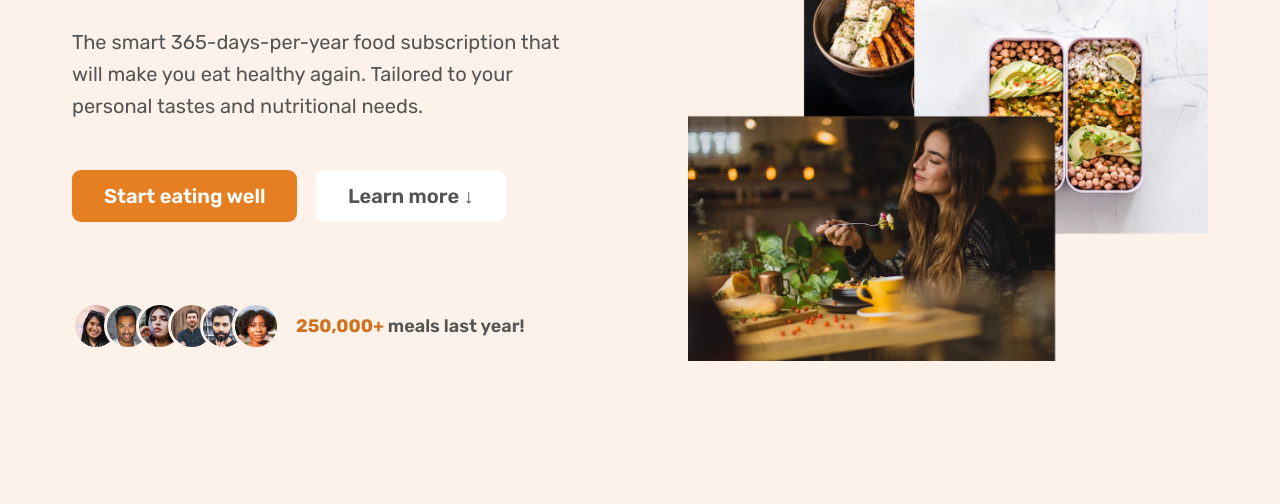
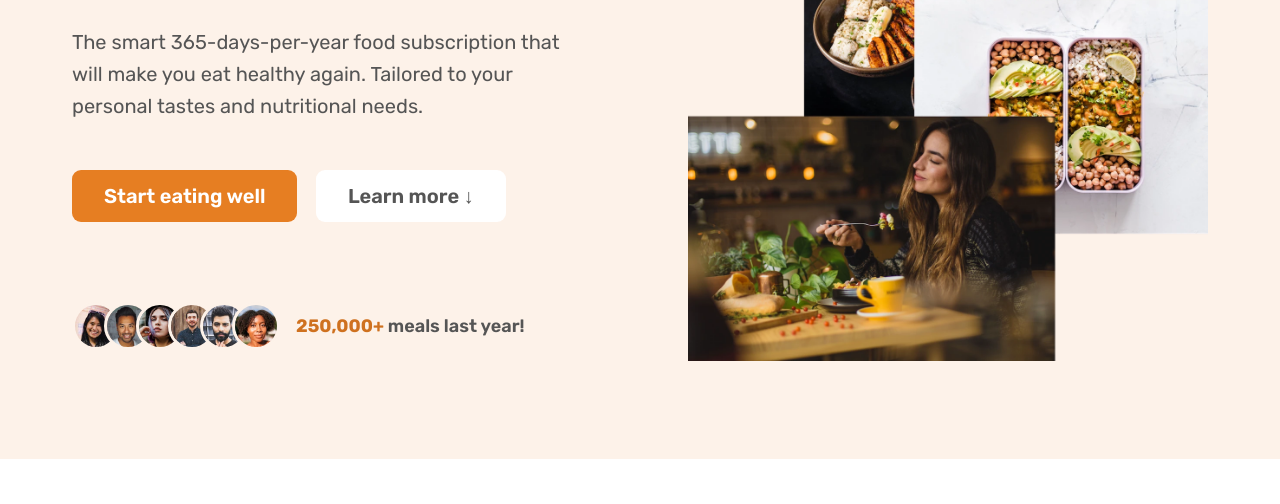
Before and after one commit to yazzyfresh/07-Omnifood-Desktop, a plain HTML site: page index.html in a window 1280 px wide. Shown: the part 296-800 px from the top of the page. Drawn offline with nearby package versions, Linux system fonts and the light colour scheme; some packages are replaced by stand-ins of ours; a script that the page names is missing.

Commit message:
fixing errors

```diff
--- a/css/general.css
+++ b/css/general.css
@@ -71,9 +71,6 @@ html {
   /* Percentage of the users default font-size setting */
   font-size: 62.5%;
   overflow-x: hidden;
-
-  /*  doesnt work on safair */
-  /* scroll-behavior: smooth; */
 }
 
 body {
@@ -81,7 +78,6 @@ body {
   line-height: 1;
   font-weight: 400;
   color: #555;
-  background-color: #fdf2e9;
 
   /* only works if theres nothing absolutely in positioned in realtion to body  */
   overflow-x: hidden;
```
